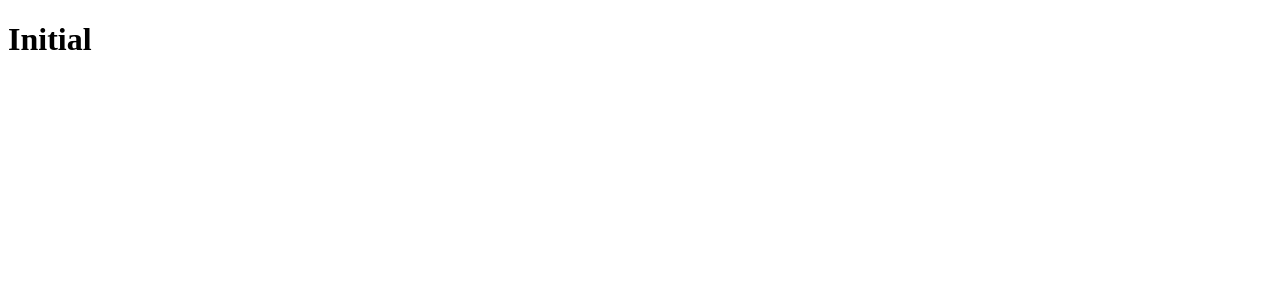
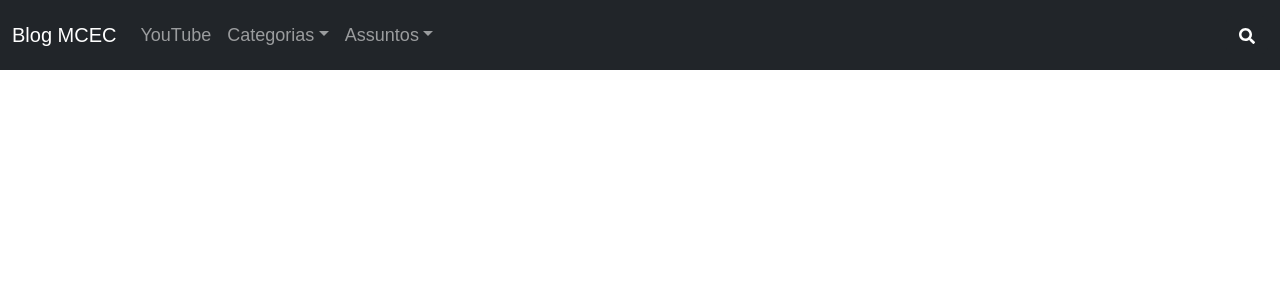
Before and after one commit to basilioruan/blog, a React (Create React App) app in the folder frontend/: page / in a window 1280 px wide. Shown: the top 300 px of the page. Built offline with nearby package versions, Linux system fonts and the light colour scheme.

Commit message:
feat: created header layout

```diff
--- a/frontend/package.json
+++ b/frontend/package.json
@@ -10,13 +10,18 @@
     "@types/node": "^16.11.65",
     "@types/react": "^18.0.21",
     "@types/react-dom": "^18.0.6",
+    "@types/reactstrap": "^8.7.2",
     "@types/styled-components": "^5.1.26",
+    "bootstrap": "^5.2.2",
+    "prettier": "^2.7.1",
     "react": "^18.2.0",
     "react-code-prettify": "^0.0.1",
     "react-dom": "^18.2.0",
+    "react-icons": "^4.4.0",
     "react-router": "^6.4.2",
     "react-router-dom": "^6.4.2",
     "react-scripts": "5.0.1",
+    "reactstrap": "^9.1.4",
     "styled-components": "^5.3.6",
     "typescript": "^4.8.4",
     "web-vitals": "^2.1.4"
--- a/frontend/src/App.tsx
+++ b/frontend/src/App.tsx
@@ -1,5 +1,6 @@
 import React from 'react';
 import Routes from './routes';
+import 'bootstrap/dist/css/bootstrap.min.css';
 
 function App() {
   return (
--- /dev/null
+++ b/frontend/src/components/Header/Header.tsx
@@ -0,0 +1,72 @@
+import React, { useState } from 'react';
+import { MainContent, ButtonContainer } from './styles';
+import {
+  Collapse,
+  Navbar,
+  NavbarToggler,
+  NavbarBrand,
+  Nav,
+  NavItem,
+  NavLink,
+  UncontrolledDropdown,
+  DropdownToggle,
+  DropdownMenu,
+  DropdownItem,
+  NavbarText,
+  Button
+} from 'reactstrap';
+import { FaSearch } from 'react-icons/fa';
+
+const Header: React.FC = (args) => {
+  const [isOpen, setIsOpen] = useState(false);
+
+  const toggle = () => setIsOpen(!isOpen);
+
+  return (
+    <MainContent>
+      <Navbar dark color="dark" expand="xl">
+        <NavbarBrand className="nav-name" href="/">Blog MCEC</NavbarBrand>
+        <NavbarToggler onClick={toggle} />
+        <Collapse isOpen={isOpen} navbar>
+          <Nav className="me-auto" navbar>
+            <NavItem>
+              <NavLink href="https://www.youtube.com/channel/UCjoYp6RSyBlIv85TPks1wKw" target="_blank">
+                YouTube
+              </NavLink>
+            </NavItem>
+            <UncontrolledDropdown nav inNavbar>
+              <DropdownToggle nav caret>
+                Categorias
+              </DropdownToggle>
+              <DropdownMenu right>
+                <DropdownItem>Dicas</DropdownItem>
+                <DropdownItem>Resolvendo questões</DropdownItem>
+                <DropdownItem>Slides</DropdownItem>
+              </DropdownMenu>
+            </UncontrolledDropdown>
+            <UncontrolledDropdown nav inNavbar>
+              <DropdownToggle nav caret>
+                Assuntos
+              </DropdownToggle>
+              <DropdownMenu right>
+                <DropdownItem>Direito Administrativo</DropdownItem>
+                <DropdownItem>Direito Constitucional</DropdownItem>
+                <DropdownItem>Direito Penal</DropdownItem>
+                <DropdownItem>Legislação Extravagante</DropdownItem>
+              </DropdownMenu>
+            </UncontrolledDropdown>
+          </Nav>
+          <NavbarText>
+            <ButtonContainer>
+              <Button color="dark">
+                <FaSearch />
+              </Button>
+            </ButtonContainer>
+          </NavbarText>
+        </Collapse>
+      </Navbar>
+    </MainContent>
+  );
+}
+
+export default Header;
--- /dev/null
+++ b/frontend/src/components/Header/styles.ts
@@ -0,0 +1,15 @@
+import styled, { css } from 'styled-components';
+
+export const MainContent = styled.div`
+  ${({theme}) => css`
+    font-family: Arial !important;
+    font-size: 18px;
+  `}
+`
+export const ButtonContainer = styled.div`
+  ${() => css `
+    display: flex;
+    align-items: center;
+    background: transparent;
+  `}
+`
--- a/frontend/src/pages/Home/Home.tsx
+++ b/frontend/src/pages/Home/Home.tsx
@@ -1,7 +1,13 @@
 import React from 'react';
+import Header from '../../components/Header/Header';
+import { MainContent } from './styles';
 
 const Home: React.FC = () => {
-  return (<h1>Initial</h1>);
+  return (
+    <>
+      <Header />
+    </>
+  );
 }
 
 export default Home;
```
Also changed, not shown: frontend/src/pages/Home/styles.ts (+7 -0 lines), 2 other files (tests, documents, lock files or other folders).
